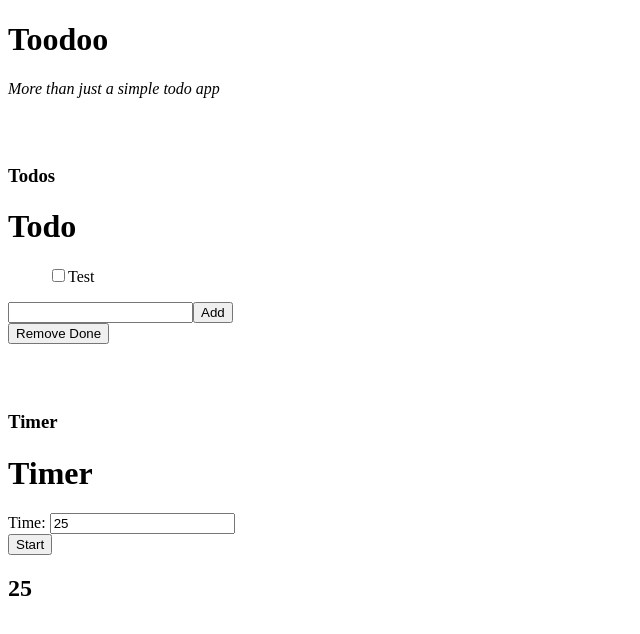
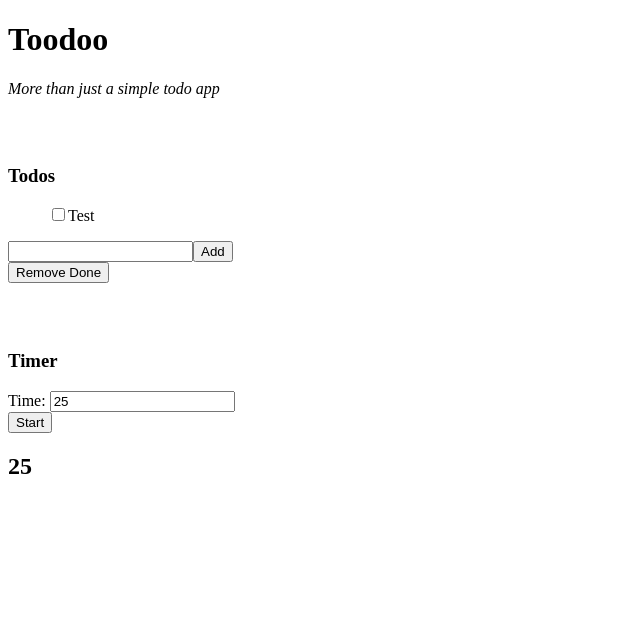
Before and after one commit to Wikrom-Th/Toodoo, a Vue app: page / in a window 1280 px wide. Shown: the top 634 px of the page, without its empty margins (0-640 px from the left). Built offline with nearby package versions, Linux system fonts and the light colour scheme.

Commit message:
separate title from the component

```diff
--- a/src/components/Timer.vue
+++ b/src/components/Timer.vue
@@ -2,12 +2,16 @@
 import { ref } from 'vue'
 
 var intervalID: number | undefined
+
+const timerText = ref("25")
 const timer = ref(25)
 
 const running = ref(false)
 const invalidTime = ref(false)
 
 function onInput(e) {
+  timerText.value = e.target.value
+
   if(running.value) {
   return
   }
@@ -18,8 +22,7 @@ function onInput(e) {
   }
 
   invalidTime.value = false
-  timer.value = e.target.value
-  e.target.value = ""
+  timer.value = timerText.value as unknown as number
 }
 
 function countdown() {
@@ -45,9 +48,8 @@ function startTimer() {
 
 <template>
   <div>
-    <h1>Timer</h1>
     Time:
-    <input :value="timer" @input="onInput">
+    <input :value="timerText" @input="onInput">
   </div>
   <div>
     <button @click="startTimer">Start</button>
--- a/src/components/Todos.vue
+++ b/src/components/Todos.vue
@@ -3,9 +3,8 @@ import { ref } from 'vue'
 
 let id = 0
 
-const msg = ref('Todo')
 const inputTodo = ref('')
-var todos = ref([
+const todos = ref([
   {id: id++, text:"Test", done: false}
 ])
 
@@ -20,7 +19,6 @@ function removeDone() {
 </script>
 
 <template>
-  <h1>{{ msg }}</h1>
   <ul>
     <li v-for="todo in todos" :key="todo.id">
       <input type="checkbox" v-model="todo.done">
```
